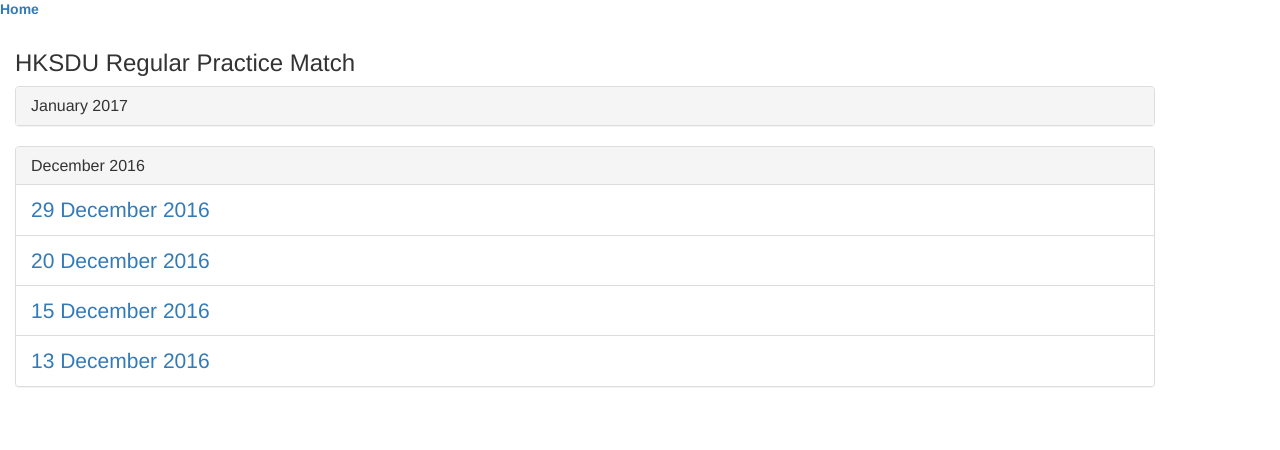
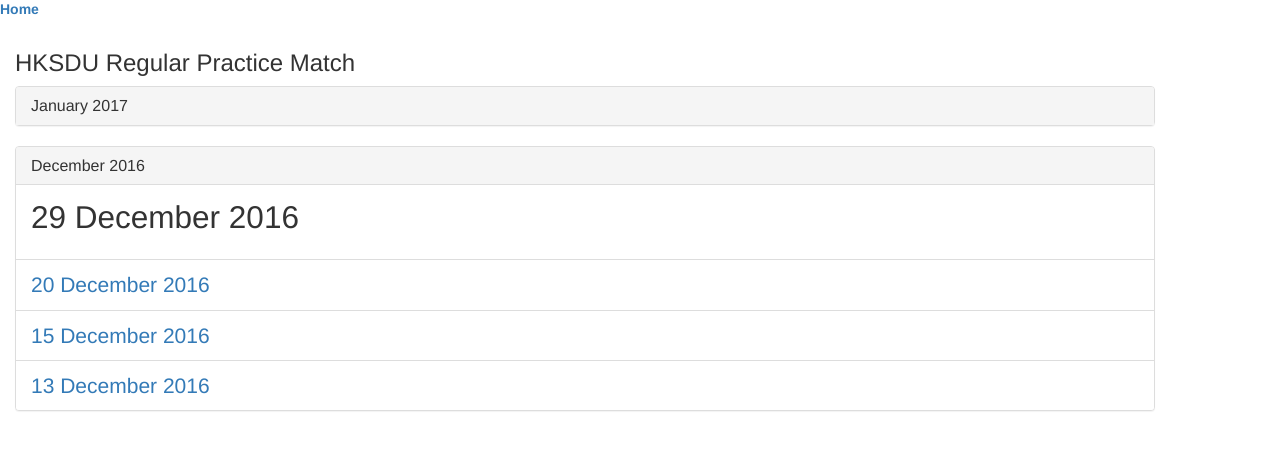
Before and after one commit to HKSDU/hksdu.github.io, a Jekyll site: the page built from index.html, in a window 1280 px wide. Shown: the top 450 px of the page. Built offline with Jekyll 4.4.1, drawn with Linux system fonts in a browser that asks for light colours.

Commit message:
Update index.html

```diff
--- a/index.html
+++ b/index.html
@@ -35,7 +35,7 @@ title: HKSDU Match Results
     </div>
     <div id="collapse1" class="panel-collapse collapse in">
       <ul class="list-group">
-	      <li class="list-group-item"><a href=/20161229/index-protected.html>29 December 2016</a></li>
+	      <li class="list-group-item"><P>29 December 2016</P></li>
 	      <li class="list-group-item"><a href=/20161220/index-protected.html>20 December 2016</a></li>
               <li class="list-group-item"><a href=/20161215/index-protected.html>15 December 2016</a></li>
               <li class="list-group-item"><a href=/20161213/index-protected.html>13 December 2016</a></li>
```
